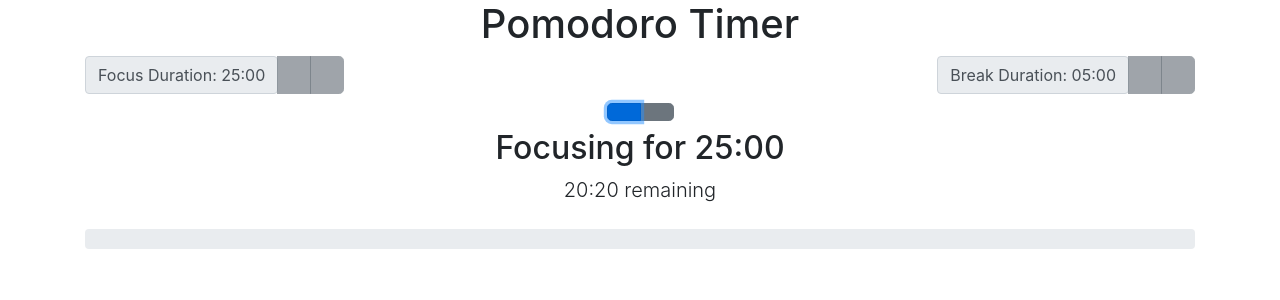
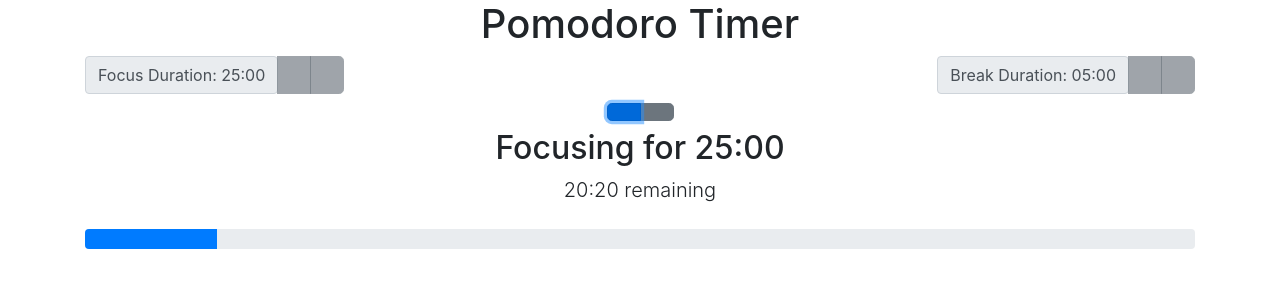
Before and after one commit to Valerie-Gtrz/Pomodoro_Timer, a React (Create React App) app: page / in a window 1280 px wide. Both pictures are taken after a click on the button 623 px from the left and 111 px from the top of the page. Shown: the top 300 px of the page. Built offline with nearby package versions, Linux system fonts and the light colour scheme; a web font is replaced by a local one.

Commit message:
made progress bar dynamic

```diff
--- /dev/null
+++ b/src/pomodoro/ProgressBar.js
@@ -0,0 +1,22 @@
+import React from 'react'
+
+function ProgressBar({ currentTime, totalTime}) {
+    const progress = (currentTime / totalTime) * 100;
+    return(
+        <div className="progress" style={{ height: "20px" }}>
+        <div
+          className="progress-bar"
+          role="progressbar"
+          aria-valuemin="0"
+          aria-valuemax="100"
+          aria-valuenow={progress}// TODO: Increase aria-valuenow as elapsed time increases
+          style={{ width: `${progress}%` }} // TODO: Increase width % as elapsed time increases
+        />
+      </div>
+
+    )
+}
+
+
+
+export default ProgressBar;
--- a/src/pomodoro/Session.js
+++ b/src/pomodoro/Session.js
@@ -1,7 +1,11 @@
 import React from "react";
 import { minutesToDuration, secondsToDuration } from "../utils/duration";
+import ProgressBar from "./ProgressBar";
+
 
 function Session({ session, breakDuration, focusDuration }) {
+    const duration = session?.label === "Focusing" ? focusDuration: breakDuration;
+    const totalTime = duration * 60;
   return (
     session && (
       <div>
@@ -20,16 +24,7 @@ function Session({ session, breakDuration, focusDuration }) {
         </div>
         <div className="row mb-2">
           <div className="col">
-            <div className="progress" style={{ height: "20px" }}>
-              <div
-                className="progress-bar"
-                role="progressbar"
-                aria-valuemin="0"
-                aria-valuemax="100"
-                aria-valuenow="0" // TODO: Increase aria-valuenow as elapsed time increases
-                style={{ width: "0%" }} // TODO: Increase width % as elapsed time increases
-              />
-            </div>
+           <ProgressBar currentTime={Math.abs(session.timeRemaining - totalTime)} totalTime={totalTime}/>
           </div>
         </div>
       </div>
```
